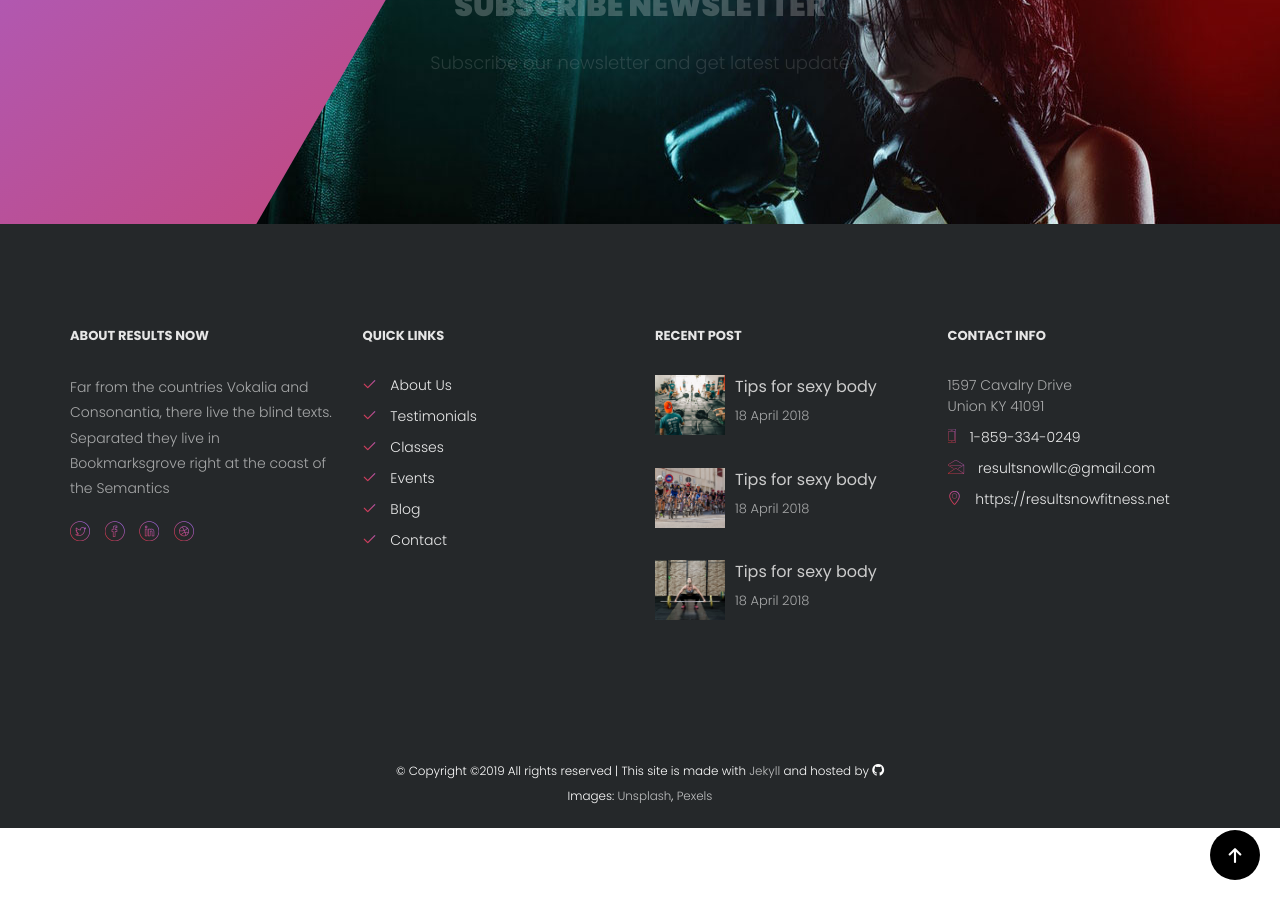
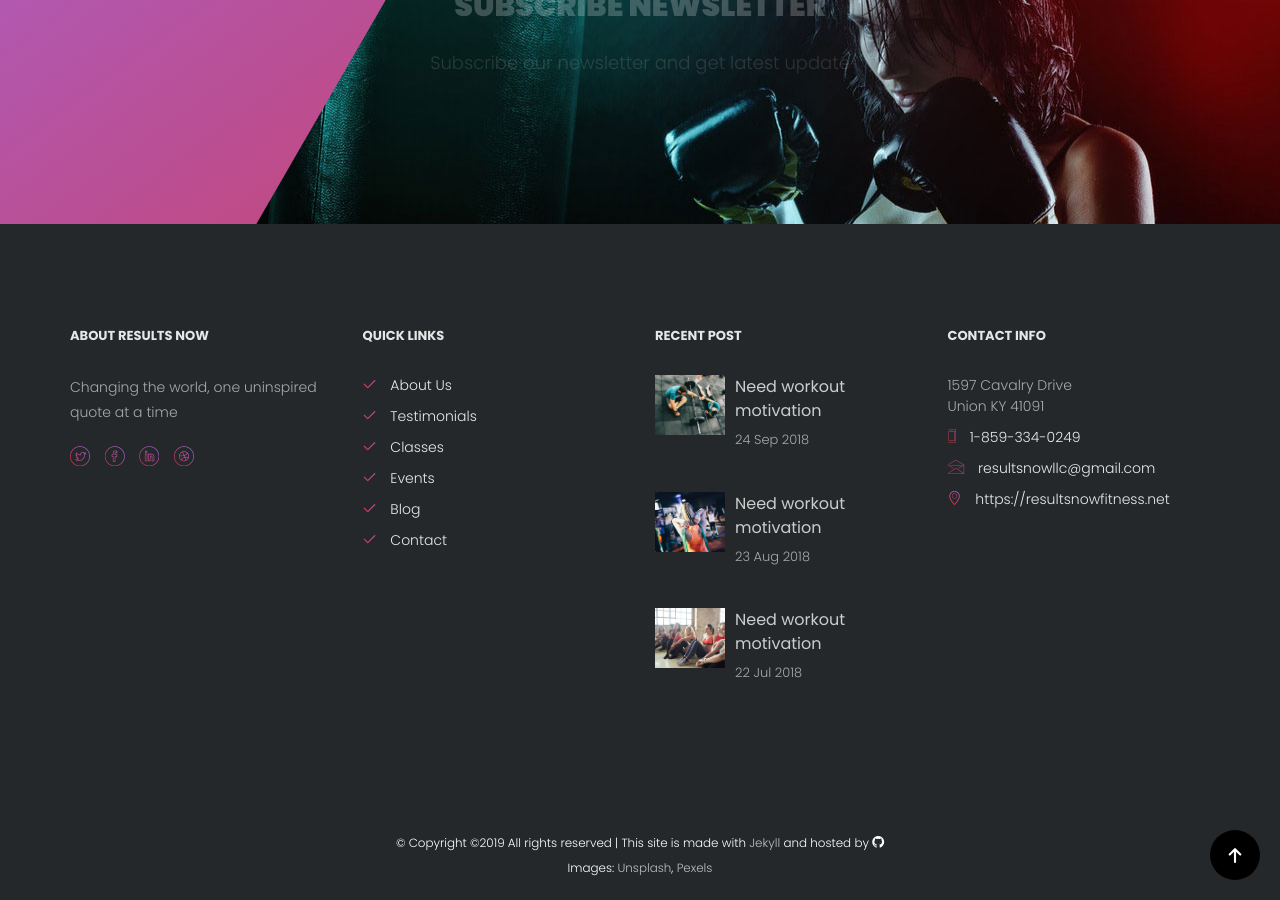
Before and after one commit to ResultsNow/resultsnow.github.io, a Jekyll site: the page built from index.html, in a window 1280 px wide and 900 px high, scrolled down 7171 px. Built offline with Jekyll 4.4.1, drawn with Linux system fonts in a browser that asks for light colours; some web fonts are replaced.

Commit message:
update blog to use categories

```diff
--- a/_includes/footer.html
+++ b/_includes/footer.html
@@ -1,4 +1,5 @@
-<div id="colorlib-subscribe" class="subs-img" style="background-image: url({{ '/images/img_bg_2.jpg' | relative_url }});" data-stellar-background-ratio="0.5">
+<div id="colorlib-subscribe" class="subs-img" style="background-image: url({{ '/images/img_bg_2.jpg' | relative_url }});"
+    data-stellar-background-ratio="0.5">
     <div class="overlay"></div>
     <div class="container">
         <div class="row">
@@ -34,7 +35,7 @@
         <div class="row row-pb-md">
             <div class="col-md-3 colorlib-widget">
                 <h4>About {{ site.title }}</h4>
-                <p>Far from the countries Vokalia and Consonantia, there live the blind texts. Separated they live in Bookmarksgrove right at the coast of the Semantics</p>
+                <p>{{ site.tagline }}</p>
                 <p>
                     <ul class="colorlib-social-icons">
                         <li><a href="#twitter"><i class="icon-twitter"></i></a></li>
@@ -60,30 +61,16 @@
 
             <div class="col-md-3 colorlib-widget">
                 <h4>Recent Post</h4>
+                {% for post in site.posts limit:3 %}
                 <div class="f-blog">
-                    <a href="{{ '/blog/' | relative_url }}" class="blog-img" style="background-image: url({{ '/images/blog-1.jpg' | relative_url }});">
+                    <a href="{{ post.url }}" class="blog-img" style="background-image: url('/images/{{ post.image }}');">
                     </a>
                     <div class="desc">
-                        <h2><a href="{{ '/blog/' | relative_url }}">Tips for sexy body</a></h2>
-                        <p class="admin"><span>18 April 2018</span></p>
+                        <h2><a href="{{ post.url }}">{{ post.title }}</a></h2>
+                        <p class="admin"><span>{{ post.date | date: "%d %b %Y" }}</span></p>
                     </div>
                 </div>
-                <div class="f-blog">
-                    <a href="{{ '/blog/' | relative_url }}" class="blog-img" style="background-image: url({{ '/images/blog-2.jpg' | relative_url }});">
-                    </a>
-                    <div class="desc">
-                        <h2><a href="{{ '/blog/' | relative_url }}">Tips for sexy body</a></h2>
-                        <p class="admin"><span>18 April 2018</span></p>
-                    </div>
-                </div>
-                <div class="f-blog">
-                    <a href="{{ '/blog/' | relative_url }}" class="blog-img" style="background-image: url({{ '/images/blog-3.jpg' | relative_url }});">
-                    </a>
-                    <div class="desc">
-                        <h2><a href="{{ '/blog/' | relative_url }}">Tips for sexy body</a></h2>
-                        <p class="admin"><span>18 April 2018</span></p>
-                    </div>
-                </div>
+                {% endfor %}
             </div>
 
             <div class="col-md-3 colorlib-widget">
@@ -102,10 +89,15 @@
             <div class="row">
                 <div class="col-md-12 text-center">
                     <p>
-                        <small class="block">&copy; <!-- Link back to Colorlib can't be removed. Template is licensed under CC BY 3.0. -->
-Copyright &copy;<script>document.write(new Date().getFullYear());</script> All rights reserved | This site is made with <a href="https://jekyllrb.com" target="_blank">Jekyll</a> and hosted by <i class="icon-github" aria-hidden="true"></i>
+                        <small class="block">&copy;
+                            <!-- Link back to Colorlib can't be removed. Template is licensed under CC BY 3.0. -->
+                            Copyright &copy;<script>
+                                document.write(new Date().getFullYear());
+                            </script> All rights reserved | This site is made with <a href="https://jekyllrb.com"
+                                target="_blank">Jekyll</a> and hosted by <i class="icon-github" aria-hidden="true"></i>
                             <!-- Link back to Colorlib can't be removed. Template is licensed under CC BY 3.0. --></small><br>
-                        <small class="block">Images: <a href="http://unsplash.co/" target="_blank">Unsplash</a>, <a href="http://pexels.com/" target="_blank">Pexels</a></small>
+                        <small class="block">Images: <a href="http://unsplash.co/" target="_blank">Unsplash</a>, <a
+                                href="http://pexels.com/" target="_blank">Pexels</a></small>
                     </p>
                 </div>
             </div>
--- a/blog.html
+++ b/blog.html
@@ -3,10 +3,11 @@
 title: Blog
 permalink: /blog/
 ---
+
 <div class="colorlib-blog">
     <div class="container">
         <div class="row">
-            {% for post in site.posts %}
+            {% for post in site.categories.blog %}
             {% assign mod3 = forloop.index | modulo: 3 %}
             <div class="col-md-4 animate-box">
                 <article class="article-entry">
--- a/index.html
+++ b/index.html
@@ -248,7 +248,7 @@
 <div class="colorlib-blog colorlib-light-grey">
   <div class="container">
       <div class="row">
-          {% for post in site.posts limit:3 %}
+          {% for post in site.categories.blog limit:3 %}
           <div class="col-md-4 animate-box">
               <article class="article-entry">
                   <a href="{{ post.url }}" class="blog-img" style="background-image: url(/images/{{ post.image }});">
```
Lines whose indentation alone changed are shown as unchanged.
